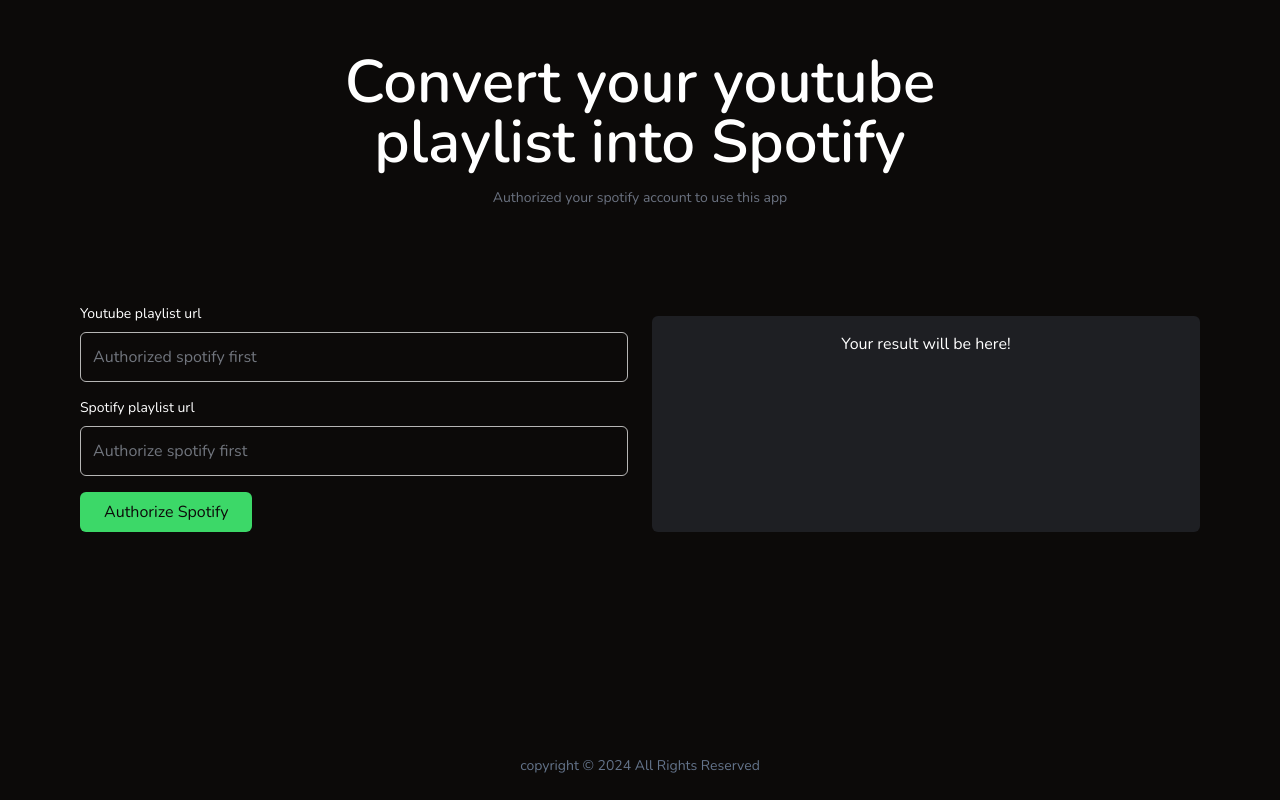
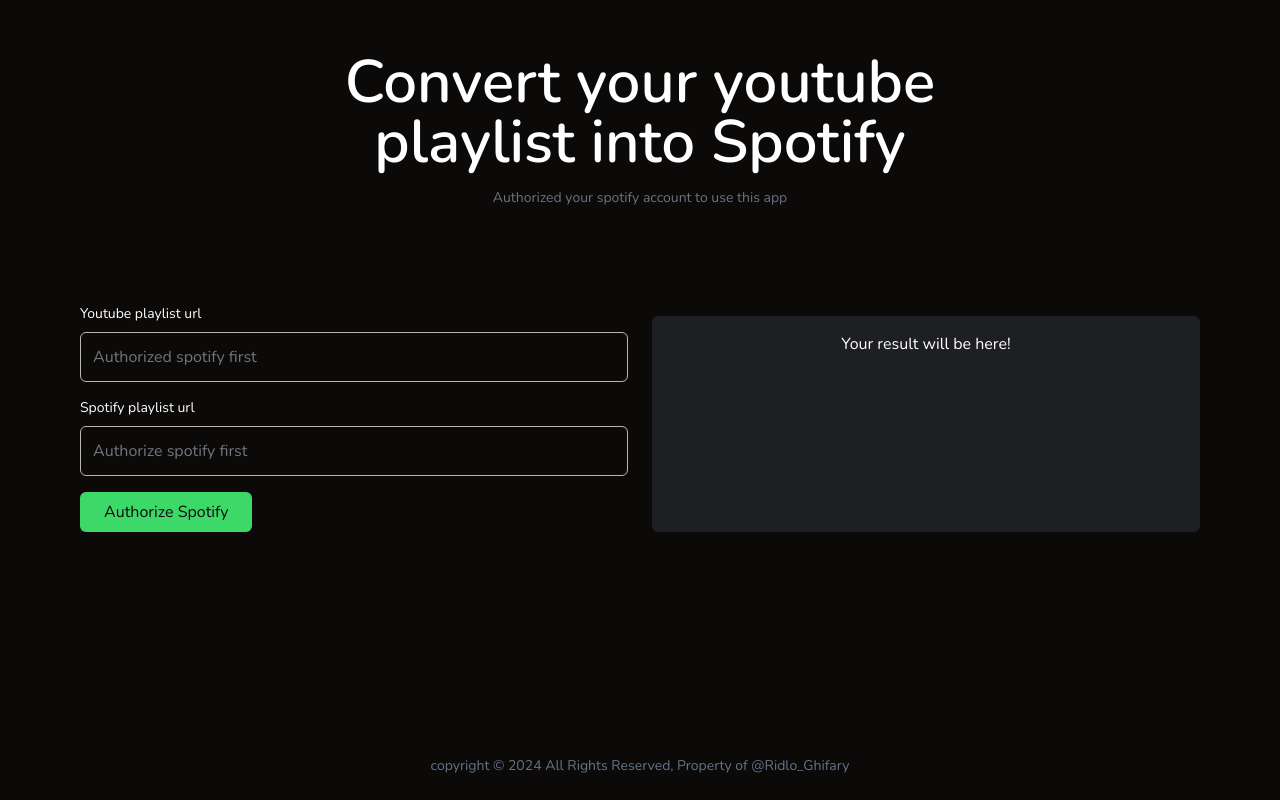
Before and after one commit to RidloGhifary/youtube-playlist-converter, a Next.js app: page / in a window 1280 px wide. Shown: the part 1748-2548 px from the top of the page. Built offline with nearby package versions, Linux system fonts and the light colour scheme.

Commit message:
refactor: change text footer

```diff
--- a/components/Footer.tsx
+++ b/components/Footer.tsx
@@ -5,7 +5,8 @@
     <Container>
       <footer className="text-center p-6">
         <p className="text-sm text-slate-500 hover:text-white">
-          copyright &copy; {new Date().getFullYear()} All Rights Reserved
+          copyright &copy; {new Date().getFullYear()} All Rights Reserved,
+          Property of @Ridlo_Ghifary
         </p>
       </footer>
     </Container>
```
